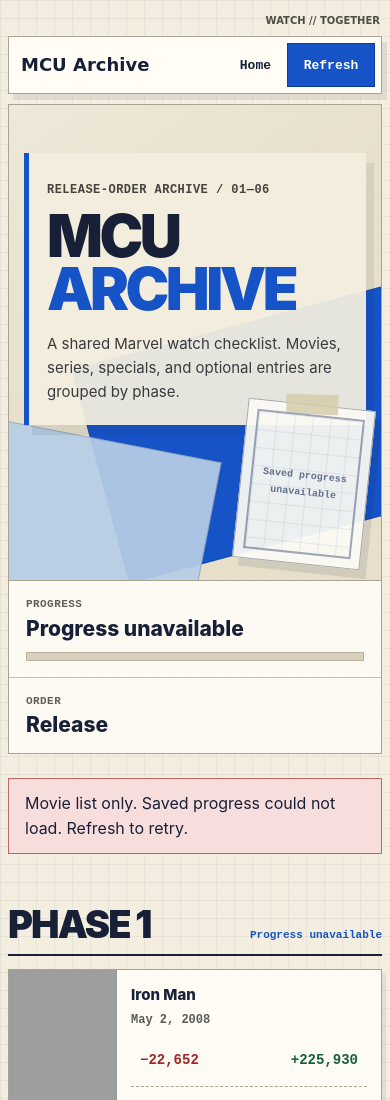
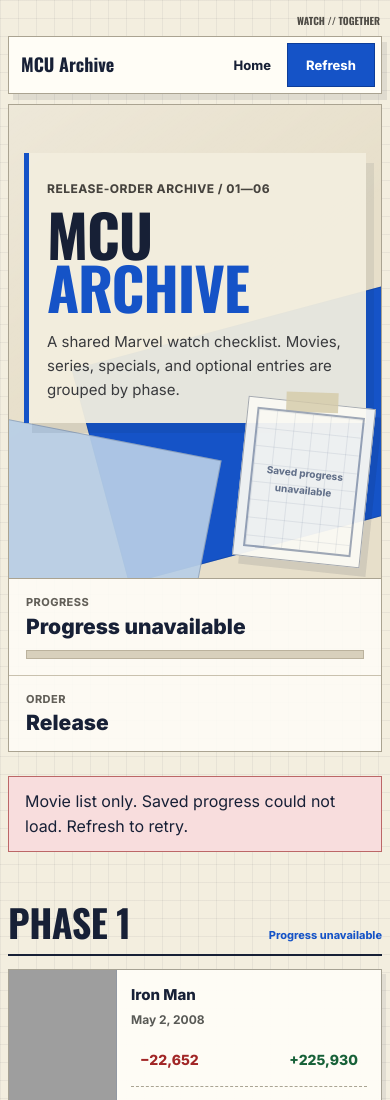
Before and after one commit to Keith11-1313/OccasionalSites, a website: page mcuarchive/index.html in a window 390 px wide. Shown: the top 1100 px of the page. Drawn offline with nearby package versions, Linux system fonts and the light colour scheme; no server answers; grey boxes are pictures that could not be loaded.

Commit message:
Use Oswald and Inter typography throughout MCU Archive

```diff
--- a/mcuarchive/index.html
+++ b/mcuarchive/index.html
@@ -6,6 +6,9 @@
   <meta name="theme-color" content="#f3eedf">
   <link rel="icon" type="image/png" href="movie.png">
   <title>MCU Archive</title>
+  <link rel="preconnect" href="https://fonts.googleapis.com">
+  <link rel="preconnect" href="https://fonts.gstatic.com" crossorigin>
+  <link href="https://fonts.googleapis.com/css2?family=Inter:wght@400..900&amp;family=Oswald:wght@400..700&amp;display=swap" rel="stylesheet">
 
   <style>
     :root {
@@ -42,9 +45,7 @@
         linear-gradient(rgba(23, 32, 54, .055) 1px, transparent 1px),
         linear-gradient(90deg, rgba(23, 32, 54, .055) 1px, transparent 1px);
       background-size: 18px 18px;
-      font-family:
-        Inter, ui-sans-serif, system-ui, -apple-system, BlinkMacSystemFont,
-        "Segoe UI", Roboto, Arial, sans-serif;
+      font-family: "Inter", sans-serif;
       font-size: 16px;
       line-height: 1.55;
       -webkit-font-smoothing: antialiased;
@@ -77,12 +78,12 @@
       justify-content: space-between;
       gap: 16px;
       color: #4f4c46;
-      font: 700 11px/1.35 "Courier New", monospace;
+      font: 700 11px/1.35 "Inter", sans-serif;
       letter-spacing: .03em;
     }
 
     .scribble {
-      font-family: "Segoe Print", "Bradley Hand", cursive;
+      font-family: "Oswald", sans-serif;
       font-weight: 700;
       letter-spacing: 0;
     }
@@ -116,9 +117,9 @@
     .brand {
       margin-right: auto;
       white-space: nowrap;
-      font-family: "Segoe Print", "Bradley Hand", cursive;
+      font-family: "Oswald", sans-serif;
       font-size: 21px;
-      font-weight: 800;
+      font-weight: 700;
     }
 
     .nav-link,
@@ -132,7 +133,7 @@
       color: var(--ink);
       background: transparent;
       text-decoration: none;
-      font: 750 13px/1 "Courier New", monospace;
+      font: 750 13px/1 "Inter", sans-serif;
       cursor: pointer;
     }
 
@@ -209,7 +210,7 @@
       display: inline-block;
       margin-bottom: 10px;
       color: #46433e;
-      font: 750 13px/1.3 "Courier New", monospace;
+      font: 750 13px/1.3 "Inter", sans-serif;
       letter-spacing: .04em;
     }
 
@@ -218,7 +219,7 @@
       max-width: 650px;
       font-size: clamp(50px, 7.7vw, 108px);
       line-height: .88;
-      letter-spacing: -.068em;
+      letter-spacing: -.02em;
       text-transform: uppercase;
       font-weight: 900;
     }
@@ -269,7 +270,7 @@
       border: 2px solid #9aa4b4;
       color: #677286;
       text-align: center;
-      font: 750 16px/1.7 "Courier New", monospace;
+      font: 750 16px/1.7 "Inter", sans-serif;
       background-image:
         linear-gradient(rgba(104, 119, 143, .13) 1px, transparent 1px),
         linear-gradient(90deg, rgba(104, 119, 143, .13) 1px, transparent 1px);
@@ -278,6 +279,8 @@
 
     #nextPoster { position: relative; overflow: hidden; }
     #nextPoster img { position: absolute; inset: 0; width: 100%; height: 100%; object-fit: contain; background: var(--paper-card); }
+
+    .hero h1, .phase-heading h2 { font-family: "Oswald", sans-serif; font-weight: 700; line-height: 1.05; }
 
     /* ---------- stats ---------- */
 
@@ -303,7 +306,7 @@
       display: block;
       margin-bottom: 5px;
       color: var(--muted);
-      font: 750 11px/1.3 "Courier New", monospace;
+      font: 750 11px/1.3 "Inter", sans-serif;
       letter-spacing: .04em;
     }
 
@@ -356,7 +359,7 @@
     .message code {
       padding: 2px 5px;
       background: rgba(23,32,54,.07);
-      font-family: "Courier New", monospace;
+      font-family: "Inter", sans-serif;
       overflow-wrap: anywhere;
     }
 
@@ -385,7 +388,7 @@
       margin: 0;
       font-size: clamp(34px, 5vw, 62px);
       line-height: .95;
-      letter-spacing: -.05em;
+      letter-spacing: -.015em;
       text-transform: uppercase;
       font-weight: 900;
     }
@@ -394,7 +397,7 @@
       padding-bottom: 3px;
       color: var(--blue);
       white-space: nowrap;
-      font: 750 13px/1.3 "Courier New", monospace;
+      font: 750 13px/1.3 "Inter", sans-serif;
     }
 
     .grid {
@@ -470,7 +473,7 @@
       padding: 18px;
       color: #5e6775;
       text-align: center;
-      font: 750 13px/1.55 "Courier New", monospace;
+      font: 750 13px/1.55 "Inter", sans-serif;
       background:
         repeating-linear-gradient(
           135deg,
@@ -499,7 +502,7 @@
       gap: 6px;
       margin: 8px 0 12px;
       color: #595a56;
-      font: 700 12px/1.35 "Courier New", monospace;
+      font: 700 12px/1.35 "Inter", sans-serif;
     }
 
     .optional {
@@ -518,7 +521,7 @@
       padding-top: 10px;
       border-top: 1px dashed #aaa493;
       cursor: pointer;
-      font: 800 13px/1.3 "Courier New", monospace;
+      font: 800 13px/1.3 "Inter", sans-serif;
     }
 
     .watch-row input {
@@ -564,7 +567,7 @@
       flex-wrap: wrap;
       color: #5f5b54;
       border-top: 1px solid var(--line);
-      font: 700 11px/1.4 "Courier New", monospace;
+      font: 700 11px/1.4 "Inter", sans-serif;
     }
 
     .footer-sources {
@@ -692,7 +695,7 @@
       .hero h1 {
         font-size: clamp(47px, 15vw, 67px);
         line-height: .92;
-        letter-spacing: -.06em;
+        letter-spacing: -.02em;
       }
 
       .hero p {
@@ -845,11 +848,11 @@
       }
     }
     .community { display: flex; flex-wrap: wrap; align-items: center; gap: 5px 10px; margin: 8px 0 12px; }
-    .community-score { display: flex; justify-content: space-between; width: 100%; gap: 14px; padding: 5px 9px; font: 800 14px/1.3 "Courier New", monospace; white-space: nowrap; }
+    .community-score { display: flex; justify-content: space-between; width: 100%; gap: 14px; padding: 5px 9px; font: 800 14px/1.3 "Inter", sans-serif; white-space: nowrap; }
     .community-negative { color: #a12626; }
     .community-positive { color: #176138; }
     .episodes { border-top: 1px dashed var(--line); }
-    .episodes summary { cursor: pointer; padding: 13px 0; font: 800 13px/1.5 "Courier New", monospace; }
+    .episodes summary { cursor: pointer; padding: 13px 0; font: 800 13px/1.5 "Inter", sans-serif; }
     .episode-row { display: flex; align-items: center; gap: 10px; min-height: 44px; padding: 6px 0; font-size: 13px; border-top: 1px solid var(--line-soft); cursor: pointer; }
     .episode-row input { width: 22px; height: 22px; flex: 0 0 auto; accent-color: var(--blue); }
     input:disabled { cursor: not-allowed; }
```
